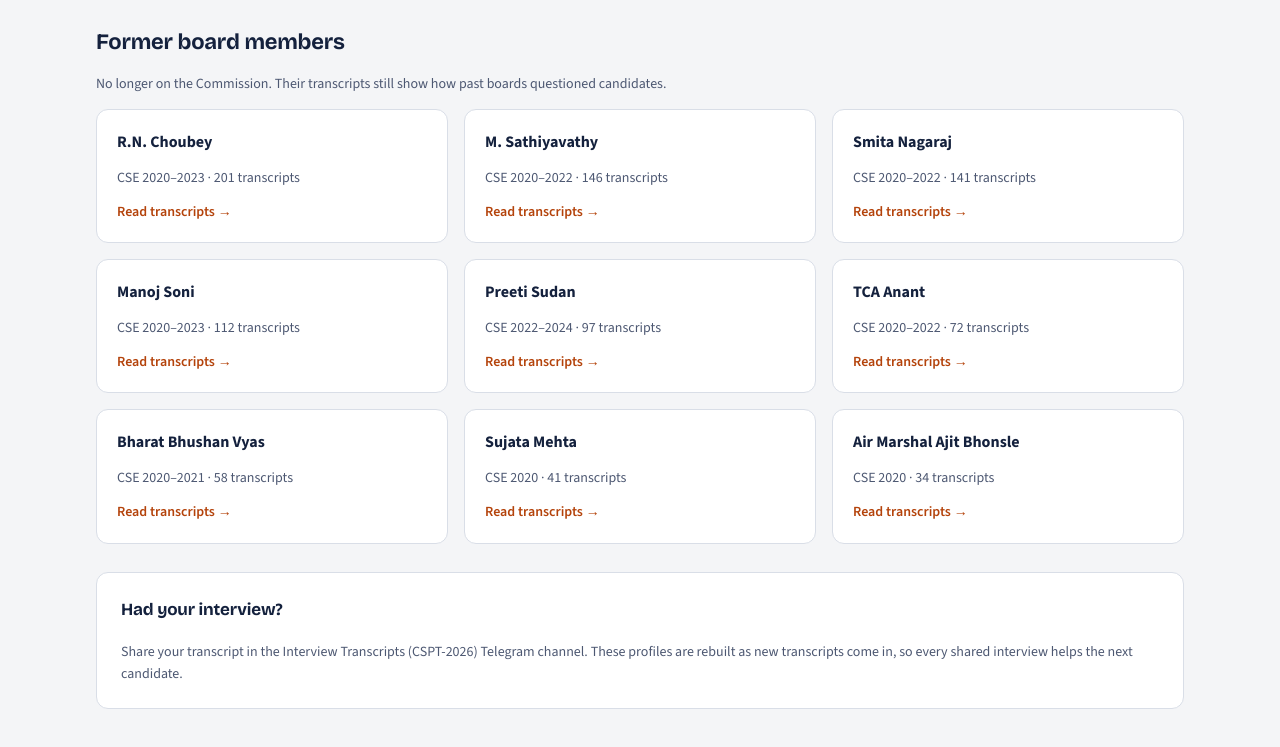
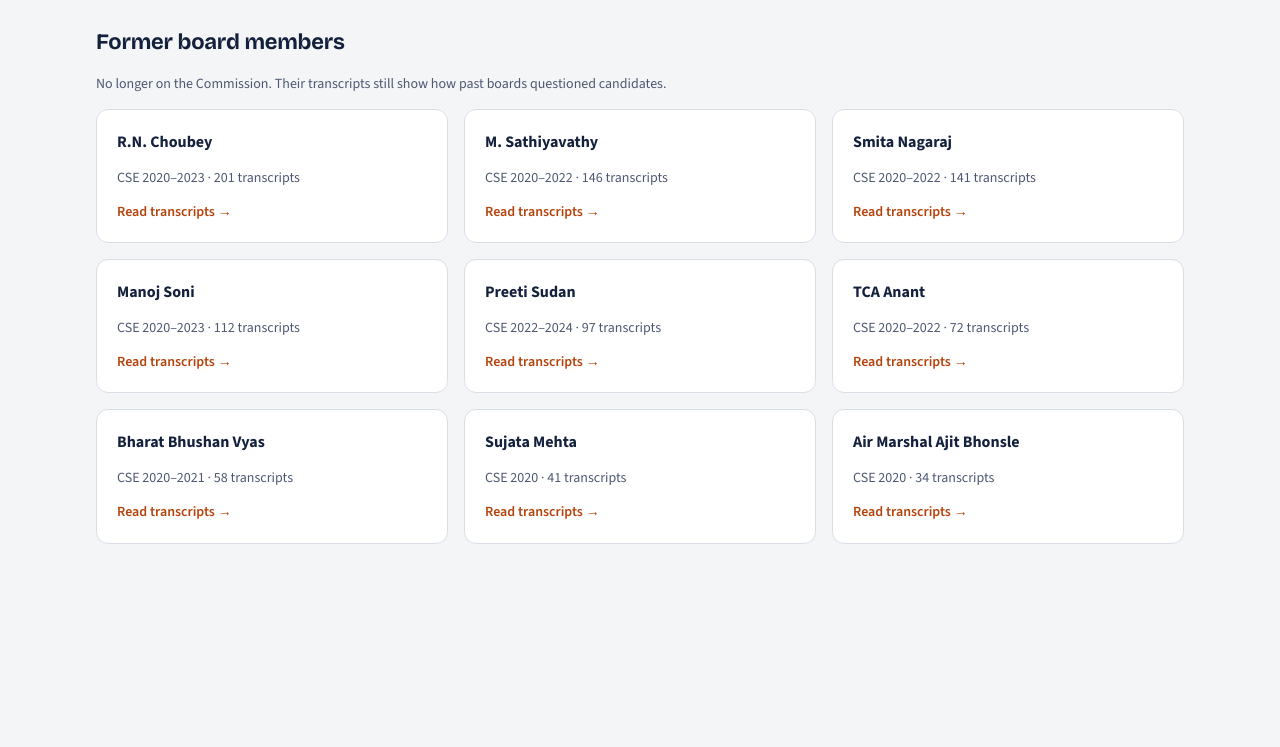
Before and after one commit to shubham24iiest-upsc/upsc-board-profiler, a plain HTML site: page index.html in a window 1280 px wide. Shown: the part 1129-1876 px from the top of the page. After the commit the page ends 1745 px from the top, so only its background shows below. Drawn offline with nearby package versions, Linux system fonts and the light colour scheme.

Commit message:
Remove the share-your-transcript panel from the board library
Co-Authored-By: Claude Opus 5.5 <noreply@anthropic.com>
Claude-Session: https://claude.ai/code/session_01WhqmgNxbjckDk4UWfoYjZh

```diff
--- a/index.html
+++ b/index.html
@@ -211,10 +211,6 @@ footer{border-top:1px solid var(--line);padding-block:20px 40px;font-size:13px;c
   <div class="notice info small" id="memberCheck"></div>
   <div class="grid" id="boardGrid"></div>
   <div class="stack" id="formerWrap" style="gap:14px"></div>
-  <div class="panel small">
-    <h2 style="font-size:17px">Had your interview?</h2>
-    <p class="muted">Share your transcript in the Interview Transcripts (CSPT-2026) Telegram channel. These profiles are rebuilt as new transcripts come in, so every shared interview helps the next candidate.</p>
-  </div>
 </section>
 
 <!-- PROFILE -->
```
